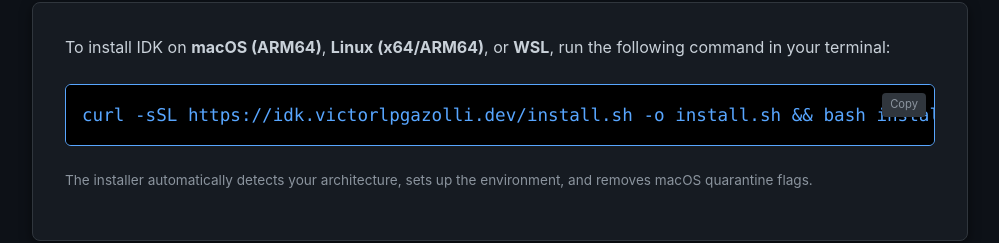
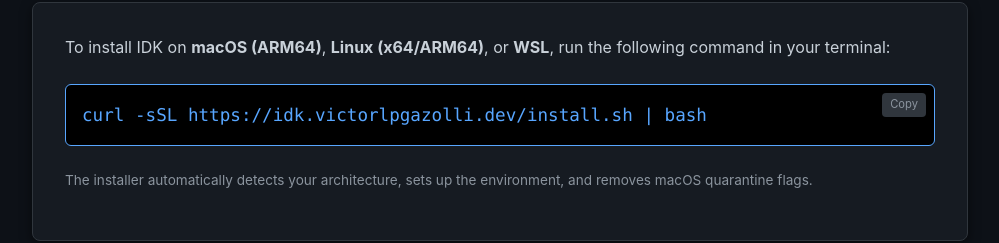
Before and after one commit to victorlpgazolli/idk, a plain HTML site: page web/index.html in a window 1280 px wide. Shown: the part 2050-2293 px from the top of the page, without its empty margins (140-1139 px from the left). Drawn offline with Linux system fonts and the light colour scheme.

Commit message:
refactor: update installation commands and remove confirmation prompts

```diff
--- a/web/index.html
+++ b/web/index.html
@@ -57,7 +57,7 @@
         <h2>Installation</h2>
         <div class="install-box">
             <p>To install IDK on <strong>macOS (ARM64)</strong>, <strong>Linux (x64/ARM64)</strong>, or <strong>WSL</strong>, run the following command in your terminal:</p>
-            <pre id="copy-container"><code>curl -sSL https://idk.victorlpgazolli.dev/install.sh -o install.sh && bash install.sh</code><span class="copy-badge" id="copy-label">Copy</span></pre>
+            <pre id="copy-container"><code>curl -sSL https://idk.victorlpgazolli.dev/install.sh | bash</code><span class="copy-badge" id="copy-label">Copy</span></pre>
             <p class="small">The installer automatically detects your architecture, sets up the environment, and removes macOS quarantine flags.</p>
         </div>
 
@@ -92,7 +92,7 @@
     // Copy to clipboard functionality
     const copyContainer = document.getElementById('copy-container');
     const copyLabel = document.getElementById('copy-label');
-    const commandText = "curl -sSL https://idk.victorlpgazolli.dev/install.sh -o install.sh && bash install.sh";
+    const commandText = "curl -sSL https://idk.victorlpgazolli.dev/install.sh | bash";
 
     if (copyContainer) {
         copyContainer.addEventListener('click', () => {
```
Also changed, not shown: README.md, 1 other file.
